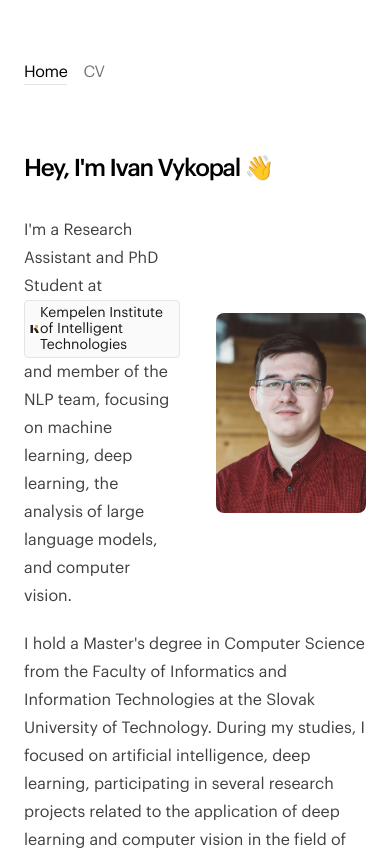
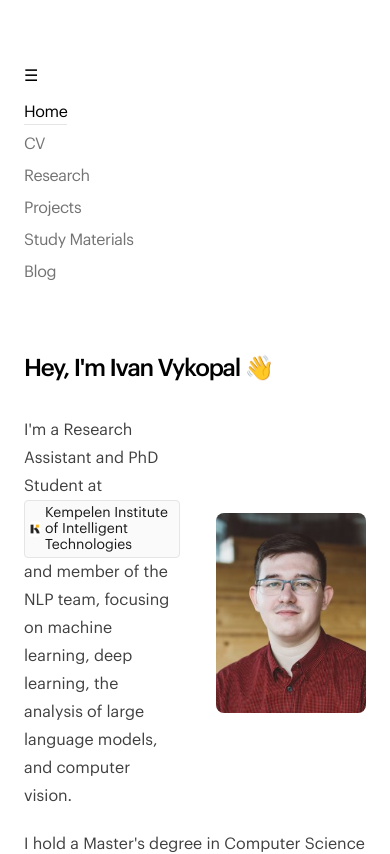
Before and after one commit to ivanvykopal/ivanvykopal.github.io, a Next.js app: page / in a window 390 px wide. Shown: the top 854 px of the page. Built offline with nearby package versions, Linux system fonts and the light colour scheme.

Commit message:
feat: fix ux and add navitems

```diff
--- /dev/null
+++ b/app/ArrowIcon.tsx
@@ -0,0 +1,16 @@
+export const ArrowIcon = ({ size }: { size: number }) => {
+  return (
+    <svg
+      width={size}
+      height={size}
+      viewBox="0 0 12 12"
+      fill="none"
+      xmlns="http://www.w3.org/2000/svg"
+    >
+      <path
+        d="M2.07102 11.3494L0.963068 10.2415L9.2017 1.98864H2.83807L2.85227 0.454545H11.8438V9.46023H10.2955L10.3097 3.09659L2.07102 11.3494Z"
+        fill="currentColor"
+      />
+    </svg >
+  );
+}
--- /dev/null
+++ b/app/Badge.tsx
@@ -0,0 +1,9 @@
+export const Badge = (props: any) => {
+  return (
+    <a
+      {...props}
+      target="_blank"
+      className="border border-neutral-200 dark:border-neutral-700 bg-neutral-50 dark:bg-neutral-800 rounded p-1 text-sm inline-flex items-center leading-4 text-neutral-900 dark:text-neutral-100 no-underline"
+    />
+  );
+}
--- a/app/components/sidebar.tsx
+++ b/app/components/sidebar.tsx
@@ -1,5 +1,6 @@
 'use client';
 
+import React, { useState } from 'react';
 import clsx from 'clsx';
 import { usePathname } from 'next/navigation';
 import Link from 'next/link';
@@ -12,18 +13,31 @@ const navItems = {
   '/cv': {
     name: 'CV',
   },
-  // '/projects': {
-  //   name: 'Projects',
-  // },
-  // '/study-materials': {
-  //   name: 'Study Materials',
-  // },
-  // '/blog': {
-  //   name: 'Blog',
-  // },
+  '/research': {
+    name: 'Research',
+  },
+  '/projects': {
+    name: 'Projects',
+  },
+  '/study-materials': {
+    name: 'Study Materials',
+  },
+  '/blog': {
+    name: 'Blog',
+  },
 };
 
 export default function Navbar() {
+  const [isMobileMenuOpen, setMobileMenuOpen] = useState(false);
+
+  const toggleMobileMenu = () => {
+    setMobileMenuOpen(!isMobileMenuOpen);
+  };
+
+  const closeMobileMenu = () => {
+    setMobileMenuOpen(false);
+  };
+
   let pathname = usePathname() || '/';
   if (pathname.includes('/blog/')) {
     pathname = '/blog';
@@ -33,17 +47,26 @@ export default function Navbar() {
     <aside className="-ml-[8px] mb-16 tracking-tight">
       <div className="lg:sticky lg:top-20">
         <LayoutGroup>
+          <button
+            className="lg:hidden px-2 py-2"
+            onClick={toggleMobileMenu}
+          >
+            ☰
+          </button>
           <nav
             className="flex flex-row items-start relative px-0 pb-0 fade md:overflow-auto scroll-pr-6 md:relative"
             id="nav"
           >
-            <div className="flex flex-row space-x-0 pr-10">
+            <div className={clsx("lg:flex lg:row space-x-0 pr-10", {
+              "hidden": isMobileMenuOpen
+            })}>
               {Object.entries(navItems).map(([path, { name }]) => {
                 const isActive = path === pathname;
                 return (
                   <Link
                     key={path}
                     href={path}
+                    onClick={closeMobileMenu}
                     className={clsx(
                       'transition-all hover:text-neutral-800 dark:hover:text-neutral-200 flex align-middle',
                       {
--- a/app/cv/page.tsx
+++ b/app/cv/page.tsx
@@ -6,10 +6,8 @@ import { SkillsCard } from "./SkillsCard";
 export default function Page() {
   return (
     <section>
+      <h1 className="font-bold text-2xl mb-8 tracking-tighter">Experience</h1>
       <div className="prose prose-neutral dark:prose-invert">
-        <h2 className="dark:prose-invert dark:text-white">
-          Experience
-        </h2>
         <ul className="list-none list-inline">
           <li className="mb-9">
             <ExperienceCard
@@ -73,10 +71,8 @@ export default function Page() {
           </li>
         </ul>
       </div>
+      <h1 className="font-bold text-2xl mb-8 tracking-tighter">Education</h1>
       <div className="prose prose-neutral dark:prose-invert">
-        <h2 className="dark:prose-invert dark:text-white">
-          Education
-        </h2>
         <ul className="list-none list-inline">
           <li className="mb-9">
             <EducationCard
@@ -124,10 +120,8 @@ export default function Page() {
           </li>
         </ul>
       </div>
+      <h1 className="font-bold text-2xl mb-8 tracking-tighter">Skills</h1>
       <div className="prose prose-neutral dark:prose-invert">
-        <h2 className="dark:prose-invert dark:text-white">
-          Skills
-        </h2>
         <ul className="list-none list-inline">
           <li>
             <SkillsCard
@@ -222,6 +216,6 @@ export default function Page() {
           </li>
         </ul>
       </div>
-    </section>
+    </section >
   );
 }
--- a/app/page.tsx
+++ b/app/page.tsx
@@ -1,33 +1,9 @@
 import Image from 'next/image';
 import kinit from 'public/images/kinit.png';
 import ivanvykopal from 'public/images/ivanvykopal.jpeg';
+import { ArrowIcon } from './ArrowIcon';
+import { Badge } from './Badge';
 
-function Badge(props) {
-  return (
-    <a
-      {...props}
-      target="_blank"
-      className="border border-neutral-200 dark:border-neutral-700 bg-neutral-50 dark:bg-neutral-800 rounded p-1 text-sm inline-flex items-center leading-4 text-neutral-900 dark:text-neutral-100 no-underline"
-    />
-  );
-}
-
-function ArrowIcon() {
-  return (
-    <svg
-      width="12"
-      height="12"
-      viewBox="0 0 12 12"
-      fill="none"
-      xmlns="http://www.w3.org/2000/svg"
-    >
-      <path
-        d="M2.07102 11.3494L0.963068 10.2415L9.2017 1.98864H2.83807L2.85227 0.454545H11.8438V9.46023H10.2955L10.3097 3.09659L2.07102 11.3494Z"
-        fill="currentColor"
-      />
-    </svg>
-  );
-}
 
 export default async function Page() {
 
@@ -45,12 +21,12 @@ export default async function Page() {
                 <Image
                   alt="KInIT logo"
                   src={kinit}
-                  priority
-                  width={11}
-                  height={11}
+                  // priority
+                  width={12}
+                  height={12}
                   className="rounded object-cover image-icon"
                 />
-                {` Kempelen Institute of Intelligent Technologies`}
+                <span className='ml-1'>Kempelen Institute of Intelligent Technologies</span>
               </Badge>
             </span>
             {` and member of the NLP team, focusing on machine learning, deep learning, the analysis of large language models, and computer vision.`}
@@ -110,7 +86,7 @@ export default async function Page() {
             target="_blank"
             href="ivan.vykopal@kinit.sk"
           >
-            <ArrowIcon />
+            <ArrowIcon size={12} />
             <p className="h-7 ml-2">Email</p>
           </a>
           <a
@@ -119,7 +95,7 @@ export default async function Page() {
             target="_blank"
             href="https://www.linkedin.com/in/ivan-vykopal-668893211/"
           >
-            <ArrowIcon />
+            <ArrowIcon size={12} />
             <p className="h-7 ml-2">LinkedIn</p>
           </a>
           <a
@@ -128,7 +104,7 @@ export default async function Page() {
             target="_blank"
             href="https://github.com/ivanvykopal"
           >
-            <ArrowIcon />
+            <ArrowIcon size={12} />
             <p className="h-7 ml-2">GitHub</p>
           </a>
         </li>
--- a/package.json
+++ b/package.json
@@ -25,6 +25,7 @@
     "next-contentlayer": "^0.3.4",
     "react": "18.2.0",
     "react-dom": "18.2.0",
+    "react-icons": "^4.11.0",
     "react-tweet": "^3.1.1",
     "react-wrap-balancer": "^1.1.0",
     "rehype-autolink-headings": "^6.1.1",
```
Also changed, not shown: 1 other file (tests, documents, lock files or other folders).
